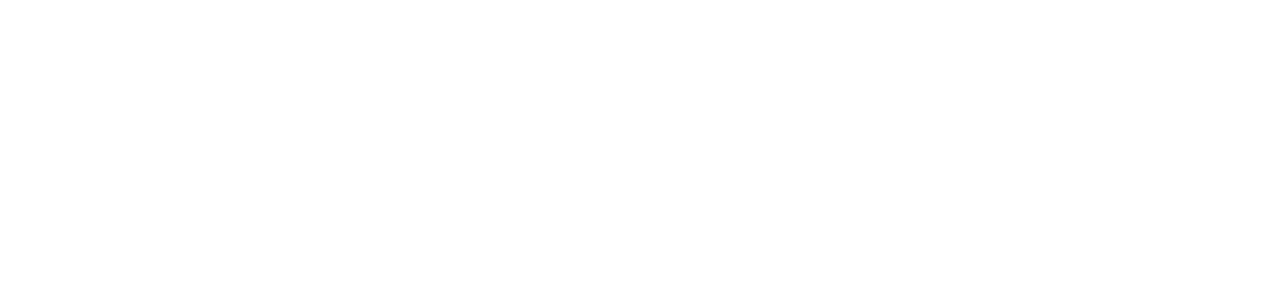
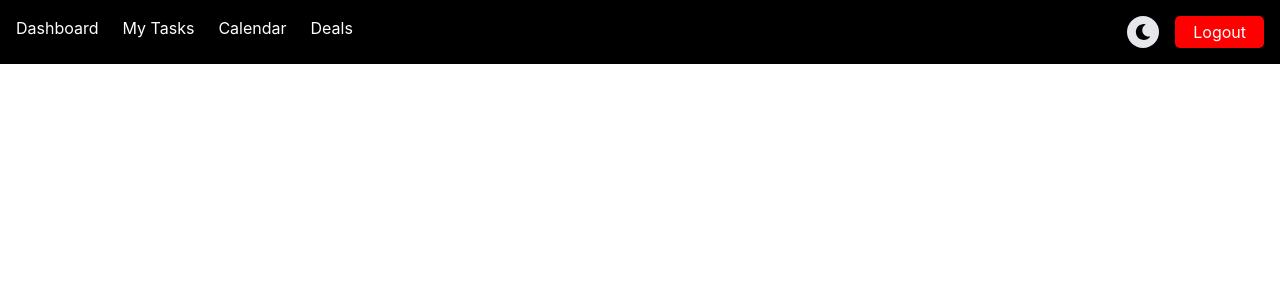
Before and after one commit to shraddha0703/CRMs, a React (Vite) app in the folder client/: page /Navbar in a window 1280 px wide. Before the commit this address had no page. Shown: the top 300 px of the page. Built offline with nearby package versions, Linux system fonts and the light colour scheme.

Commit message:
update CRM tasks and navbar

```diff
--- a/client/package.json
+++ b/client/package.json
@@ -3,9 +3,12 @@
   "private": true,
   "version": "0.0.0",
   "type": "module",
+  "homepage": "https://shraddha0703.github.io/CRMs",
   "scripts": {
     "dev": "vite",
     "build": "vite build",
+    "predeploy": "npm run build",
+    "deploy": "gh-pages -d dist",
     "lint": "eslint .",
     "preview": "vite preview"
   },
@@ -30,6 +33,7 @@
     "eslint": "^9.39.4",
     "eslint-plugin-react-hooks": "^7.0.1",
     "eslint-plugin-react-refresh": "^0.5.2",
+    "gh-pages": "^6.3.0",
     "globals": "^17.4.0",
     "postcss": "^8.5.10",
     "tailwindcss": "^3.4.19",
--- a/client/src/App.jsx
+++ b/client/src/App.jsx
@@ -8,46 +8,18 @@ import ForgotPassword from "./Pages/ForgotPassword";
 import VerifyOTP from "./Components/VerifyOTP";
 import MyTasks from "./Pages/MyTask";
 import ProtectedRoute from "./Components/ProtectedRoute";
+import Navbar from "./Components/Navbar";
 
 function App() {
   return (
     <>
-      {/* <BrowserRouter>
-        <Routes>
-          <Route path="/" element={<Register />} />
-          <Route path="/Login" element={<Login />} />
-          <Route path="/Admindashboard" element={<Admindashboard />} />
-
-          <Route path="/Userdashboard" element={<Userdashboard />} />
-
-          <Route path="/ForgotPassword" element={<ForgotPassword />} /> */}
-      {/* ADMIN cAN ACCESS ONLY */}
-      {/* <Route
-        path="Admindashborad"
-        element={
-          <ProtectedRoute allowedRoles={["Admin"]}>
-            <Admindashboard />
-          </ProtectedRoute>
-        }
-      /> */}
-      {/* ONLY USERS CAN ACCESS */}
-      {/*
-          <Route
-            path="/UserDashboard"
-            element={
-              <ProtectedRoute allowedRoles={["User"]}>
-                <UserDashboard />
-              </ProtectedRoute>
-            }
-          /> */}
-      {/* </Routes>
-      </BrowserRouter> */}
 
       <BrowserRouter>
         <Routes>
           <Route path="/" element={<Register />} />
           <Route path="/Login" element={<Login />} />
           <Route path="/ForgotPassword" element={<ForgotPassword />} />
+          <Route path="/Navbar" element={<Navbar />} />
 
           {/* ✅ ADMIN ONLY */}
           <Route
@@ -69,13 +41,15 @@ function App() {
             }
           />
           <Route
-            path="/Mytask"
+            path="/Mytasks"
             element={
               <ProtectedRoute allowedRoles={["User"]}>
                 <MyTasks />
               </ProtectedRoute>
             }
+
           />
+
 
           <Route path="/verify-otp" element={<VerifyOTP />} />
         </Routes>
--- a/client/src/Components/Navbar.jsx
+++ b/client/src/Components/Navbar.jsx
@@ -1,64 +1,121 @@
+// // import { motion } from "framer-motion";
+
+// // function Navbar() {
+// //   const user = JSON.parse(localStorage.getItem("user") || "{}");
+// //   const role = user.role;
+
+// //   const adminMenu = ["Dashboard", "Leads", "Customers", "Reports", "Settings"];
+
+// //   const userMenu = ["Dashboard", "My Tasks", "Calendar", "Deals"];
+
+// //   if (role === "Admin") {
+// //     return <Navigate to="/Admindashboard" />;
+// //   } else if (role === "User") {
+// //     return <Navigate to="/Userdashboard" />;
+// //   }
+// //   const menuItems = role === "Admin" ? adminMenu : userMenu;
+
+// //   return (
+// //     <motion.nav
+// //       className="bg-black text-white p-4 flex gap-6"
+// //       initial={{ opacity: 0 }}
+// //       animate={{ opacity: 1 }}
+// //     >
+// //       {menuItems.map((item, index) => (
+// //         <span key={index} className="hover:underline cursor-pointer">
+// //           {item}
+// //         </span>
+// //       ))}
+// //     </motion.nav>
+// //   );
+// // }
+
+// // export default Navbar;
 // import { motion } from "framer-motion";
+// import LogoutButton from "./Logout";
+// import ThemeToggle from "./Toggle";
 
 // function Navbar() {
-//   const user = JSON.parse(localStorage.getItem("user") || "{}");
-//   const role = user.role;
+//   const role = localStorage.getItem("role"); // FIXED
 
 //   const adminMenu = ["Dashboard", "Leads", "Customers", "Reports", "Settings"];
-
 //   const userMenu = ["Dashboard", "My Tasks", "Calendar", "Deals"];
 
-//   if (role === "Admin") {
-//     return <Navigate to="/Admindashboard" />;
-//   } else if (role === "User") {
-//     return <Navigate to="/Userdashboard" />;
-//   }
 //   const menuItems = role === "Admin" ? adminMenu : userMenu;
 
 //   return (
 //     <motion.nav
-//       className="bg-black text-white p-4 flex gap-6"
+//       className="bg-black text-white p-4 flex gap-6 "
 //       initial={{ opacity: 0 }}
 //       animate={{ opacity: 1 }}
 //     >
-//       {menuItems.map((item, index) => (
-//         <span key={index} className="hover:underline cursor-pointer">
-//           {item}
-//         </span>
-//       ))}
+//       <div className="flex gap-6">
+//         {menuItems.map((item, index) => (
+//           <span key={index} className="hover:underline cursor-pointer">
+//             {item}
+//           </span>
+//         ))}
+//       </div>
+//       <div className="ml-auto flex gap-4">
+//         <ThemeToggle />
+
+//         <LogoutButton />
+//       </div>
 //     </motion.nav>
 //   );
 // }
 
 // export default Navbar;
 import { motion } from "framer-motion";
+import { NavLink } from "react-router-dom";
 import LogoutButton from "./Logout";
 import ThemeToggle from "./Toggle";
+import React from "react";
 
 function Navbar() {
-  const role = localStorage.getItem("role"); // FIXED
+  const role = localStorage.getItem("role");
 
-  const adminMenu = ["Dashboard", "Leads", "Customers", "Reports", "Settings"];
-  const userMenu = ["Dashboard", "My Tasks", "Calendar", "Deals"];
+  const adminMenu = [
+    { name: "Dashboard", path: "/" },
+    { name: "Leads", path: "/leads" },
+    { name: "Customers", path: "/customers" },
+    { name: "Reports", path: "/reports" },
+    { name: "Settings", path: "/settings" },
+  ];
+
+  const userMenu = [
+    { name: "Dashboard", path: "/Userdashboard" },
+    { name: "My Tasks", path: "/Mytasks" },
+    { name: "Calendar", path: "/calendar" },
+    { name: "Deals", path: "/deals" },
+  ];
 
   const menuItems = role === "Admin" ? adminMenu : userMenu;
 
   return (
     <motion.nav
-      className="bg-black text-white p-4 flex gap-6 "
+      className="bg-black text-white p-4 flex gap-6"
       initial={{ opacity: 0 }}
       animate={{ opacity: 1 }}
     >
       <div className="flex gap-6">
         {menuItems.map((item, index) => (
-          <span key={index} className="hover:underline cursor-pointer">
-            {item}
-          </span>
+          <NavLink
+            key={index}
+            to={item.path}
+            className={({ isActive }) =>
+              isActive
+                ? "underline text-yellow-400"
+                : "hover:underline cursor-pointer"
+            }
+          >
+            {item.name}
+          </NavLink>
         ))}
       </div>
+
       <div className="ml-auto flex gap-4">
         <ThemeToggle />
-
         <LogoutButton />
       </div>
     </motion.nav>
--- a/client/src/Pages/MyTask.jsx
+++ b/client/src/Pages/MyTask.jsx
@@ -1,16 +1,20 @@
 import React, { useEffect, useState } from "react";
+import axios from "axios";
 
 import { motion } from "framer-motion";
-
+import Navbar from "../Components/Navbar";
+import Footer from "../Components/Footer";
 const MyTasks = ({ userData }) => {
   const [tasks, setTasks] = useState([]);
 
   useEffect(() => {
-    api
-      .get(`/my-tasks/${userData.email}`)
-      .then((res) => setTasks(res.data))
-      .catch(() => console.log("Error"));
-  }, []);
+    if (userData?.email) {
+      api
+        .get(`/my-tasks/${userData.email}`)
+        .then((res) => setTasks(res.data))
+        .catch(() => console.log("Error"));
+    }
+  }, [userData]);
 
   const updateStatus = (id, status) => {
     api.put(`/update-task/${id}`, { status }).then(() => {
--- a/client/vite.config.js
+++ b/client/vite.config.js
@@ -5,4 +5,6 @@ import babel from "@rolldown/plugin-babel";
 // https://vite.dev/config/
 export default defineConfig({
   plugins: [react(), babel({ presets: [reactCompilerPreset()] })],
+  base: "/CRMs/",
 });
+// vite.config.js
```
Also changed, not shown: 1 other file (tests, documents, lock files or other folders).
